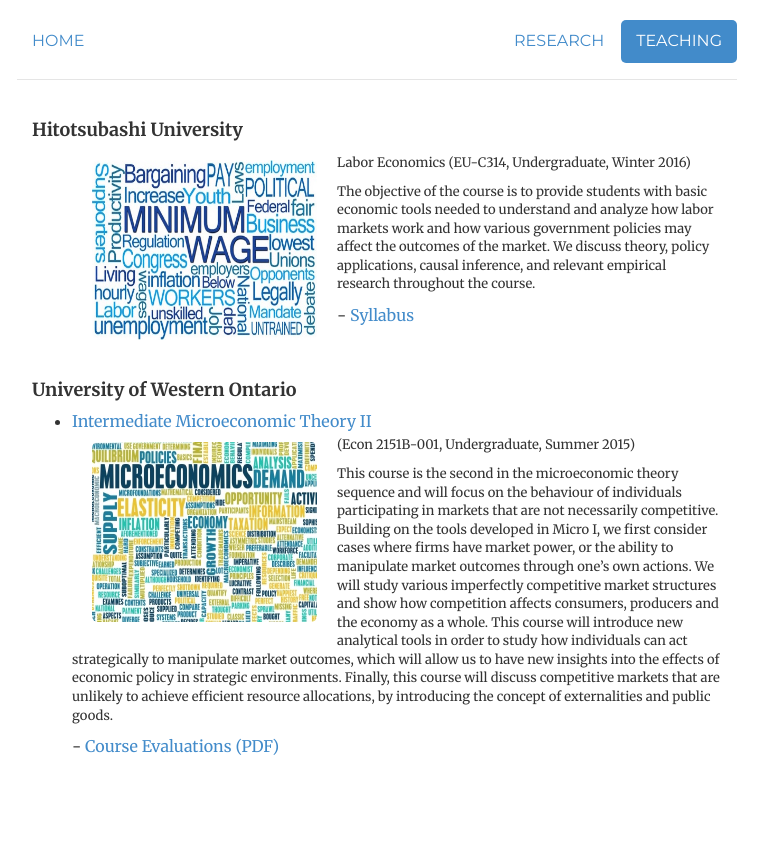
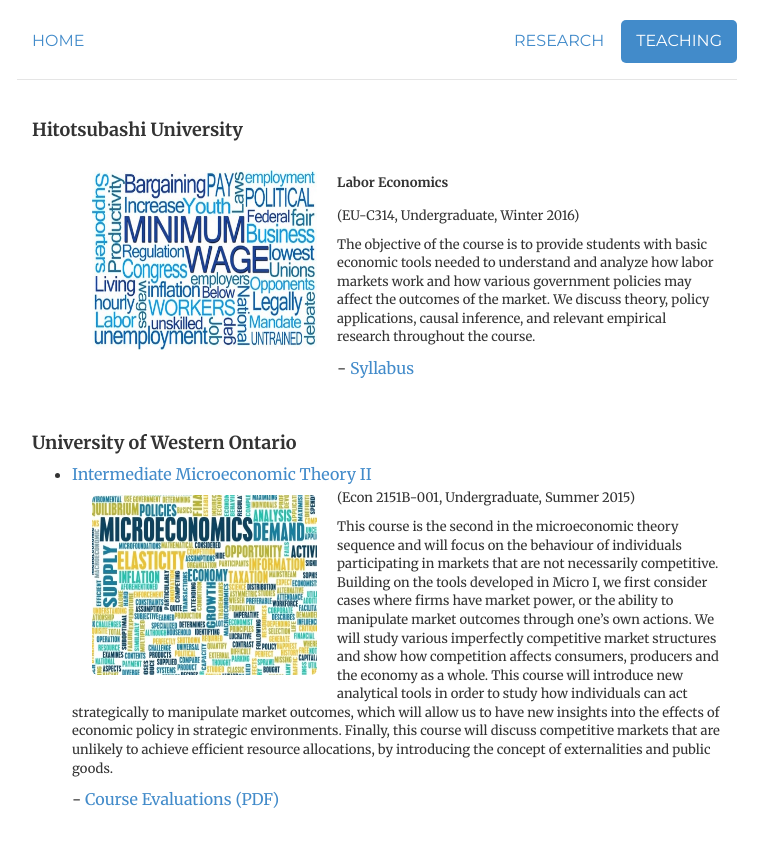
Before and after one commit to morihiroaki/morihiroaki.github.io, a Jekyll site: the page built from teaching.html, in a window 1280 px wide. Shown: the top 847 px of the page, without its empty margins (263-1031 px from the left). Built offline with Jekyll 4.4.1, drawn with Linux system fonts in a browser that asks for light colours.

Commit message:
Update teaching.html

```diff
--- a/teaching.html
+++ b/teaching.html
@@ -9,7 +9,7 @@
     <h4>Hitotsubashi University</h4>
 <ul style="list-style-type:disc">
 <img  class="img-rounded" src="files/image_labor2.jpg" height="180" width="225" style='float: left;' hspace="20" vspace="10">
-<p><font size="2">Labor Economics (EU-C314, Undergraduate, Winter 2016)  </p>
+<p><font size="2"><h2>Labor Economics</h2> (EU-C314, Undergraduate, Winter 2016)  </p>
 <p><font size="2">The objective of the course is to provide students with basic economic tools
   needed to understand and analyze how labor markets work and how various government policies may affect the outcomes of the market.
     We discuss theory, policy applications, causal inference, and relevant empirical research throughout the course.</p>
```
